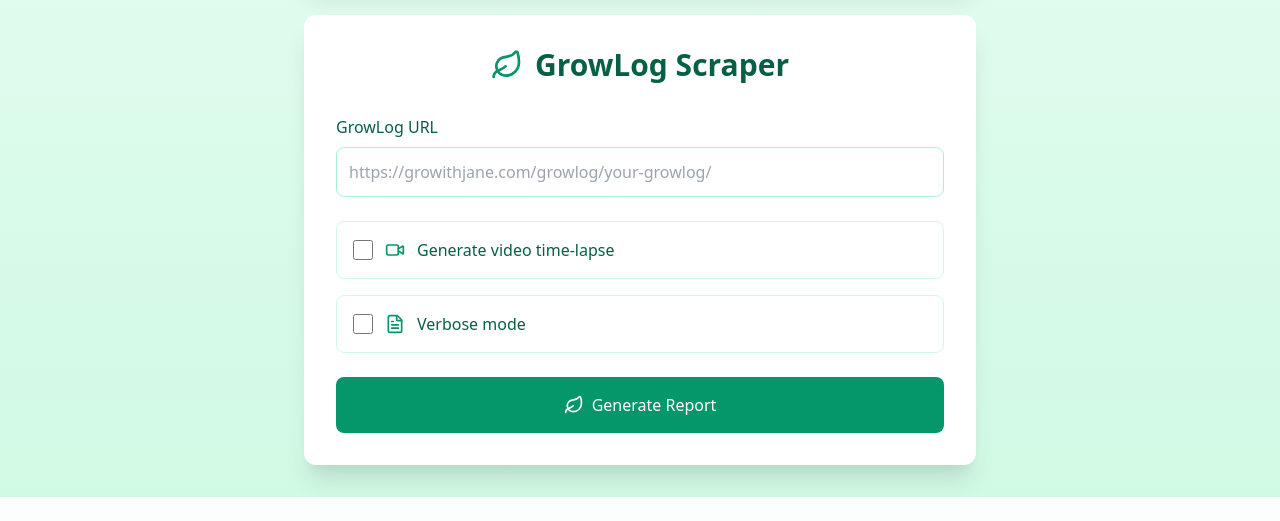
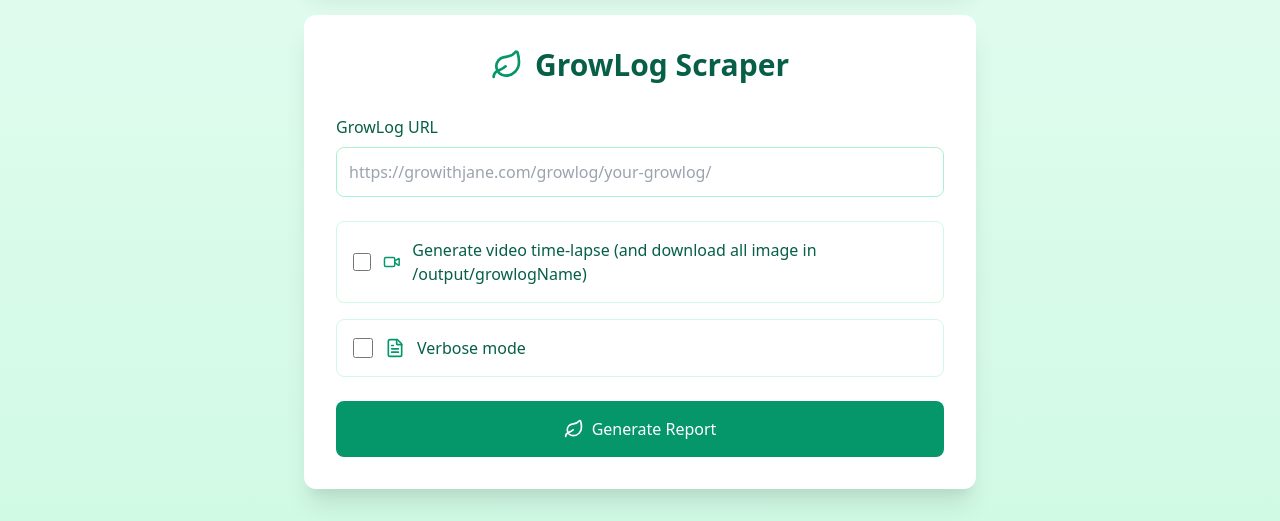
Before and after one commit to CrazyGrower/growithjane-scraper, a FastAPI app: page / in a window 1280 px wide. Shown: the part 493-1014 px from the top of the page. Before the commit the page ends 990 px from the top, so only its background shows below. Run offline with FastAPI, Linux system fonts and the light colour scheme; some libraries are stand-ins or nearby versions.

Commit message:
Update index.html

```diff
--- a/templates/index.html
+++ b/templates/index.html
@@ -58,7 +58,7 @@
                             class="w-5 h-5 rounded border-green-300 text-green-600 focus:ring-green-500"
                         >
                         <i data-lucide="video" class="w-5 h-5 text-green-600"></i>
-                        <span class="text-green-800">Generate video time-lapse</span>
+                        <span class="text-green-800">Generate video time-lapse (and download all image in /output/growlogName)</span>
                     </label>
 
                     <label class="flex items-center gap-3 p-4 rounded-lg border border-green-100 hover:bg-green-50 transition cursor-pointer">
```
